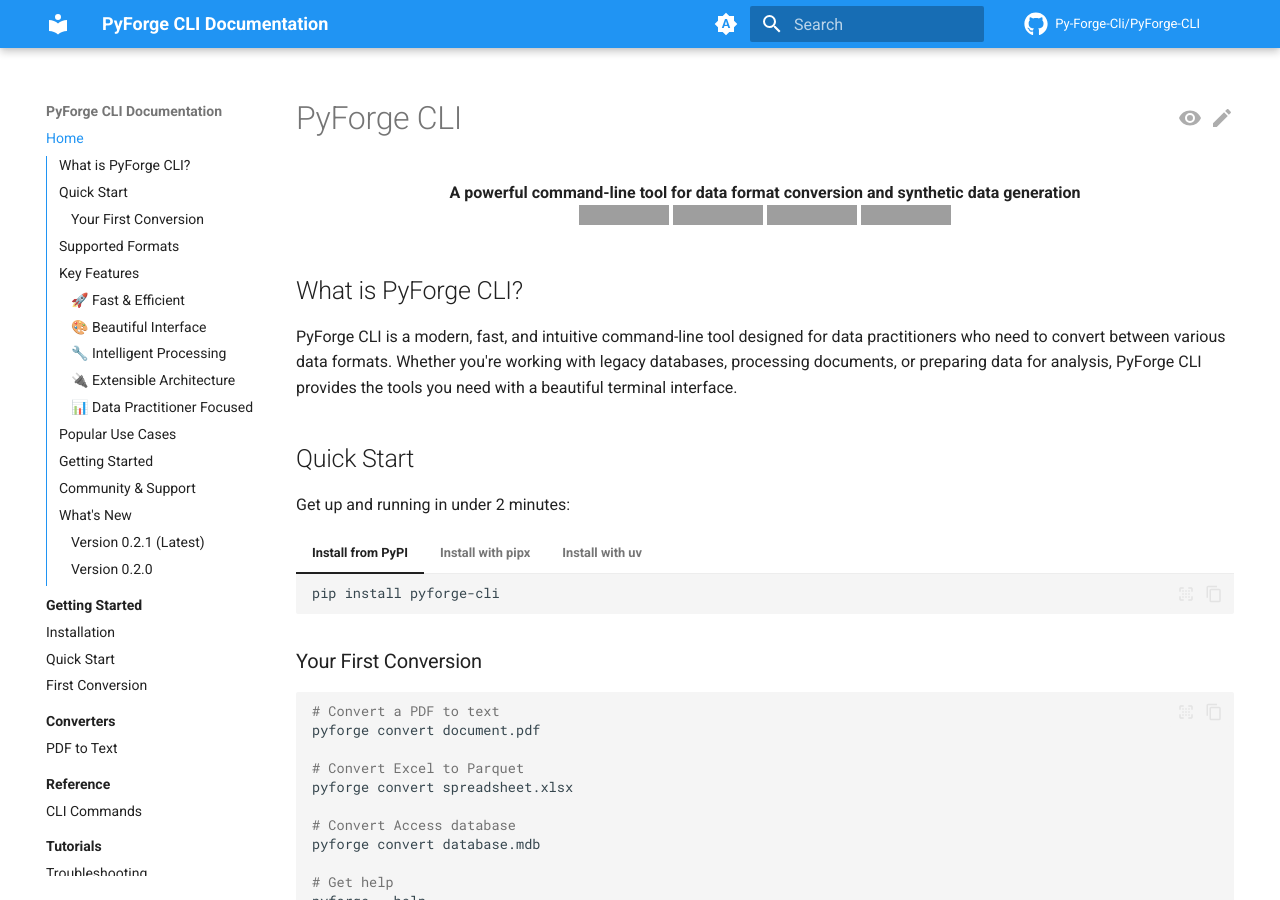
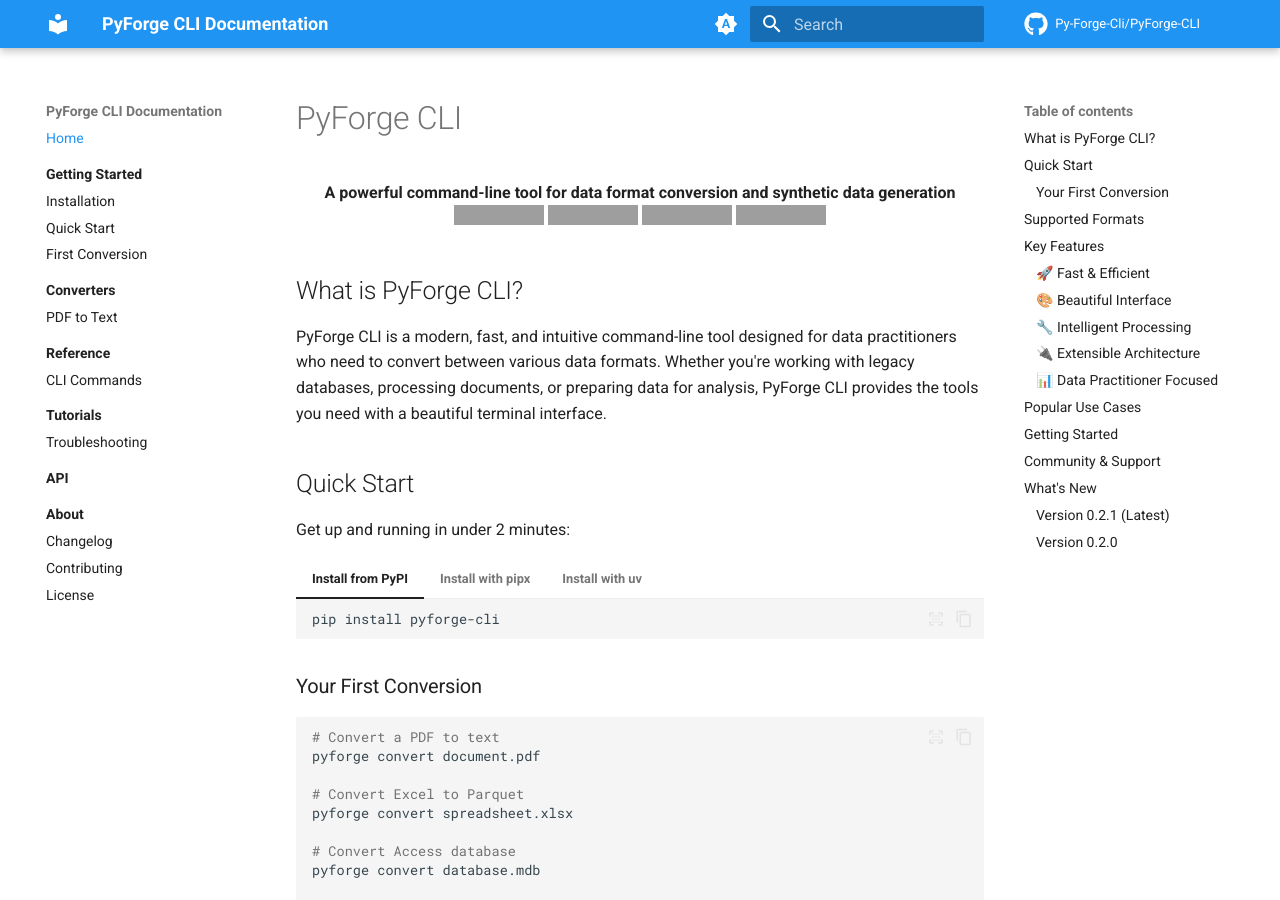
Before and after one commit to Py-Forge-Cli/PyForge-CLI, an MkDocs documentation site: the page built from docs/index.md, in a window 1280 px wide and 900 px high. Built offline with MkDocs 1.6.1 and Material for MkDocs 9.7.7, drawn with Linux system fonts in a browser that asks for light colours; comment, search, counter and statistics services are not loaded; the version menu is left out; grey boxes are pictures that could not be loaded.

Commit message:
Simplify navigation features for GitHub Pages compatibility
- Remove navigation.instant and navigation.tracking features
- Remove navigation.path and toc.integrate that may cause issues
- Remove content.action features that require instant loading
- Keep core navigation.sections and navigation.expand
- This should fix JavaScript and navigation loading issues on GitHub Pages

```diff
--- a/mkdocs.yml
+++ b/mkdocs.yml
@@ -34,19 +34,15 @@
   features:
     - navigation.sections
     - navigation.expand
-    - navigation.path
     - navigation.indexes
+    - navigation.top
     - toc.follow
-    - toc.integrate
-    - navigation.top
     - search.highlight
     - search.share
     - search.suggest
     - content.tabs.link
     - content.code.copy
     - content.code.select
-    - content.action.edit
-    - content.action.view
   icon:
     repo: fontawesome/brands/github
     edit: material/pencil
```
